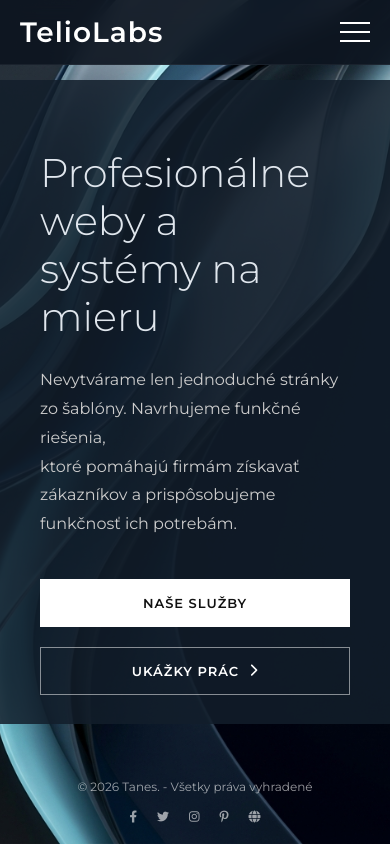
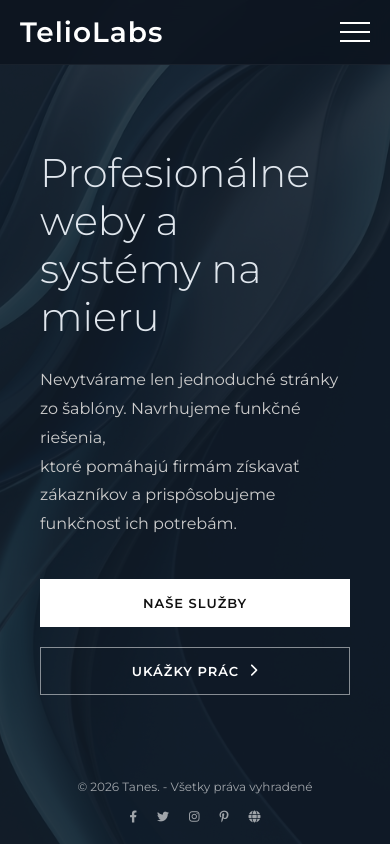
Before and after one commit to websolution4you/telio_comp, a Next.js app: page / in a window 390 px wide. Shown: the top 844 px of the page. Built offline with nearby package versions, Linux system fonts and the light colour scheme.

Commit message:
Uprava fixed-overlay na celoobrazovkove krytie na mobile bez presvitania pozadia

```diff
--- a/app/globals.css
+++ b/app/globals.css
@@ -574,8 +574,8 @@ a {
 
     .fixed-overlay {
         width: 100%;
-        top: 80px;
-        bottom: 80px;
+        top: 0;
+        bottom: 0;
     }
 
     .hero-content h1 {
@@ -659,8 +659,8 @@ a {
     }
 
     .fixed-overlay {
-        top: 80px;
-        bottom: 120px;
+        top: 0;
+        bottom: 0;
     }
 }
 
```
